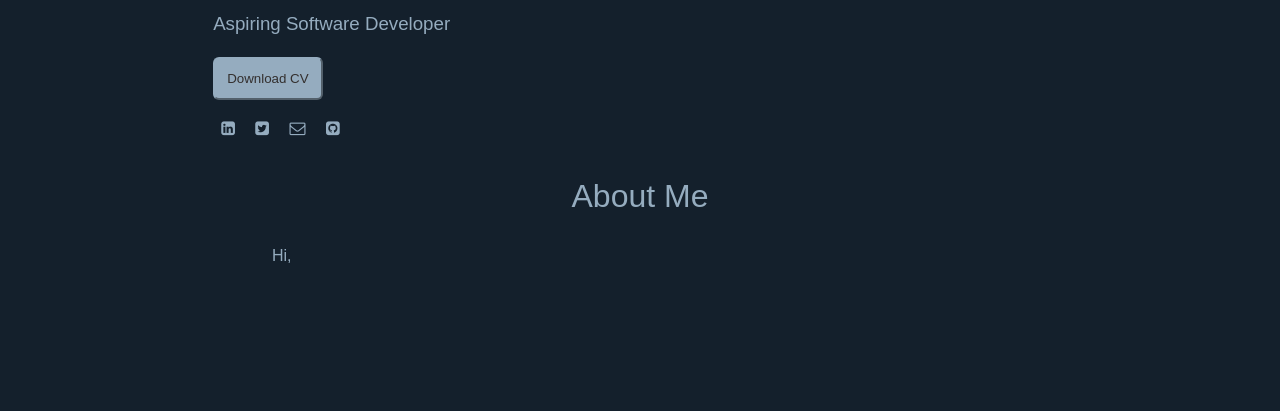
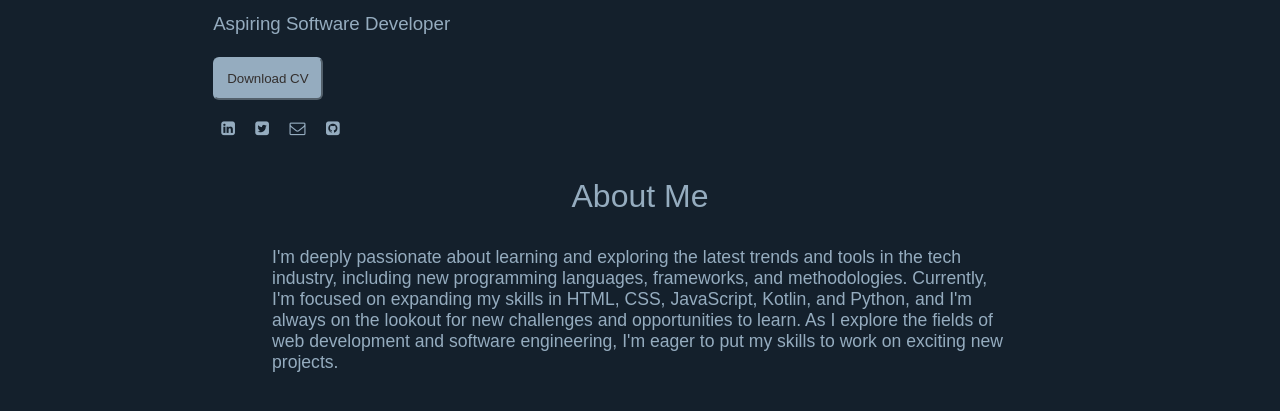
Before and after one commit to Florence-nyokabi/florence-wangui, a plain HTML site: page index.html in a window 1280 px wide. Shown: the part 315-726 px from the top of the page. Drawn offline with Linux system fonts and the light colour scheme.

Commit message:
portfolio

```diff
--- a/index.html
+++ b/index.html
@@ -45,7 +45,8 @@
           <section id="about">
             <h2>About Me</h2>
             <p>
-              Hi,
+              I'm deeply passionate about learning and exploring the latest trends and tools in the tech industry, including new programming languages, frameworks, and methodologies. Currently, I'm focused on expanding my skills in HTML, CSS, JavaScript, Kotlin, and Python, and I'm always on the lookout for new challenges and opportunities to learn.
+As I explore the fields of web development and software engineering, I'm eager to put my skills to work on exciting new projects.
             </p>
           </section>
         </main>
--- a/style.css
+++ b/style.css
@@ -59,6 +59,9 @@
 #about h2{
   /* margin-left: 32%; */
   text-align: center;
+}
+#about p{
+  font-size: 110%;
 }
   section {
     margin-bottom: 2rem;
```
